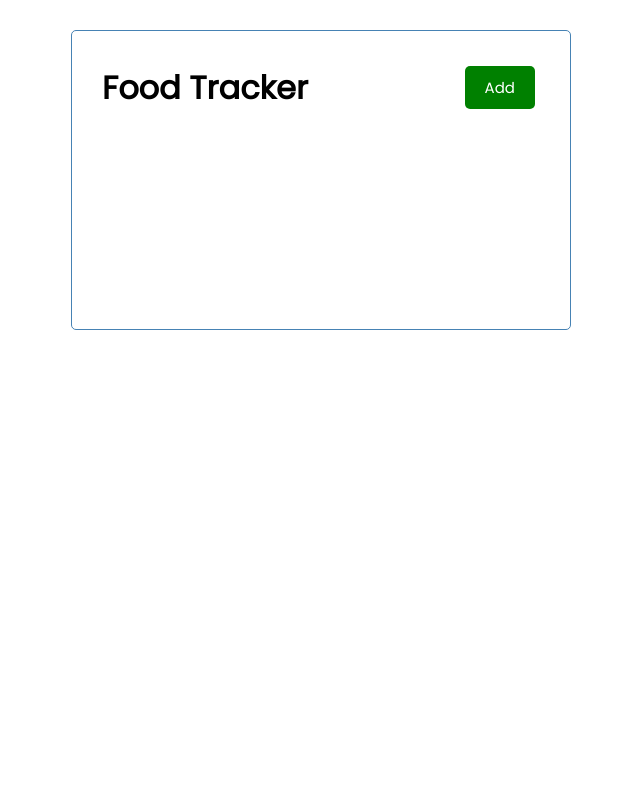
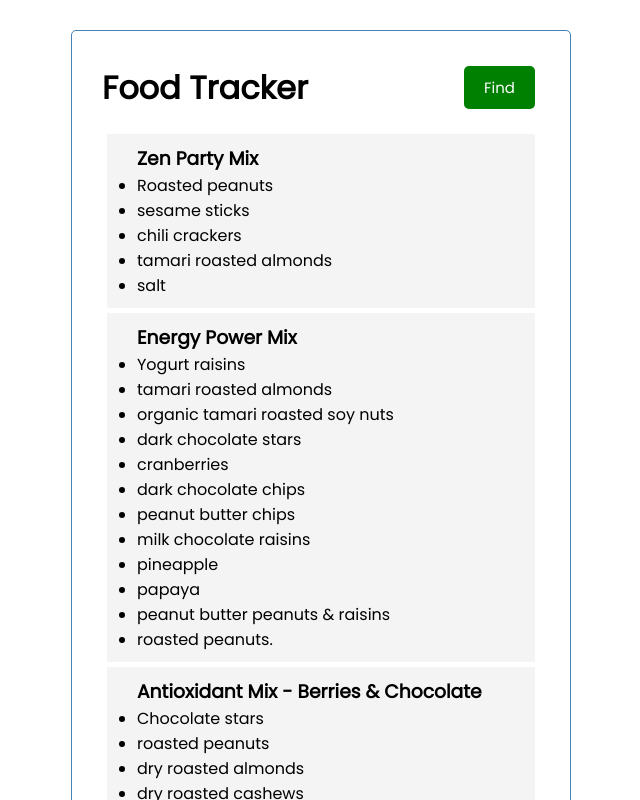
Before and after one commit to maldoam/food_tracker, a React (Create React App) app in the folder client/: page / in a window 1280 px wide. Shown: the top 800 px of the page, without its empty margins (319-959 px from the left). Built offline with nearby package versions, Linux system fonts and the light colour scheme.

Commit message:
still working

```diff
--- a/client/package.json
+++ b/client/package.json
@@ -8,6 +8,7 @@
     "@testing-library/user-event": "^13.5.0",
     "react": "^18.1.0",
     "react-dom": "^18.1.0",
+    "react-icons": "^4.3.1",
     "react-scripts": "5.0.1",
     "web-vitals": "^2.1.4"
   },
--- a/client/src/App.js
+++ b/client/src/App.js
@@ -1,9 +1,40 @@
+import {useState} from "react";
 import Header from "./components/Header"
+import Foods from "./components/Foods"
 
 function App() {
+  const [foods, setFoods] = useState([
+    {
+      "id": 13,
+      "ingredients_text": "Roasted peanuts (peanuts, peanut or canola oil, salt), sesame sticks (unbleached wheat flour, sesame seeds, sunflower oil, salt, beet powder, turmeric), chili crackers (rice, corn starch, soy sauce[water, soybeans, wheat, salt], brown rice syrup, paprika, onion powder, garlic powder), tamari roasted almonds (almonds, tamari shoyu [water, wheat, soybeans, salt]), salt",
+      "product_name": "Zen Party Mix"
+    },
+    {
+      "id": 21,
+      "ingredients_text": "Yogurt raisins, tamari roasted almonds, organic tamari roasted soy nuts, dark chocolate stars, cranberries, dark chocolate chips, peanut butter chips, milk chocolate raisins, pineapple, papaya, peanut butter peanuts & raisins, roasted peanuts.",
+      "product_name": "Energy Power Mix"
+    },
+    {
+      "id": 22,
+      "ingredients_text": "Chocolate stars (dehydrated cane juice, sweetened chocolate, cocoa butter, soy lecithin [an emulsifier], natural vanilla), roasted peanuts (peanuts, safflower, peanut, and/or canola oil, salt), dry roasted almonds (almonds, sea salt), dry roasted cashews (cashews, sea salt), dried cranberries (cranberries, evaporated cane juice, sunflower oil), dried cherries, walnuts, dried blueberries (blueberries, evaporated cane juice, sunflower oil).",
+      "product_name": "Antioxidant Mix - Berries & Chocolate"
+    },
+    {
+      "id": 25,
+      "ingredients_text": "Peanut butter (dry roasted peanuts, palm oil, salt), honey, crispy brown rice (brown rice flour [rice flour, rice bran], honey, calcium carbonate), barley malt, soy lecithin (an emulsifier), sea salt, locust bean gum, carrageenan gum.",
+      "product_name": "Peanut Butter Power Chews"
+    },
+    {
+      "id": 83,
+      "ingredients_text": "Spanish peanuts, expeller pressed high monounsaturated safflower and/or sunflower oil, salt",
+      "product_name": "Spanish Peanuts"
+    }
+  ]);
+
   return (
     <div className = "container">
       <Header />
+      <Foods foods = {foods}/>
     </div>
   );
 }
--- /dev/null
+++ b/client/src/components/Food.js
@@ -0,0 +1,16 @@
+const Food = ({food}) => {
+  return (
+    <div className = "food">
+      <h3>{food.product_name}</h3>
+      <ul>
+        {
+          food.ingredients_text.replace(/ *\([^)]*\) */g, "").split(",").map((ingredient) => (
+            <li>{ingredient}</li>
+          ))
+        }
+      </ul>
+    </div>
+  );
+}
+
+export default Food
--- a/client/src/components/Foods.js
+++ b/client/src/components/Foods.js
@@ -1,36 +1,10 @@
-const foods = [
-  {
-    "id": 13,
-    "ingredients_text": "Roasted peanuts (peanuts, peanut or canola oil, salt), sesame sticks (unbleached wheat flour, sesame seeds, sunflower oil, sa;t, beet powder, turmeric), chili crackers (rice, corn starch, soy sauce[water, soybeans, wheat, salt], brown rice syrup, paprika, onion powder, garlic powder), tamari roasted almonds (almonds, tamari shoyu [water, wheat, soybeans, salt]), salt",
-    "product_name": "Zen Party Mix"
-  },
-  {
-    "id": 21,
-    "ingredients_text": "Yogurt raisins, tamari roasted almonds, organic tamari roasted soy nuts, dark chocolate stars, cranberries, dark chocolate chips, peanut butter chips, milk chocolate raisins, pineapple, papaya, peanut butter peanuts & raisins, roasted peanuts.",
-    "product_name": "Energy Power Mix"
-  },
-  {
-    "id": 22,
-    "ingredients_text": "Chocolate stars (dehydrated cane juice, sweetened chocolate, cocoa butter, soy lecithin [an emulsifier], natural vanilla), roasted peanuts (peanuts, safflower, peanut, and/or canola oil, salt), dry roasted almonds (almonds, sea salt), dry roasted cashews (cashews, sea salt), dried cranberries (cranberries, evaporated cane juice, sunflower oil), dried cherries, walnuts, dried blueberries (blueberries, evaporated cane juice, sunflower oil).",
-    "product_name": "Antioxidant Mix - Berries & Chocolate"
-  },
-  {
-    "id": 25,
-    "ingredients_text": "Peanut butter (dry roasted peanuts, palm oil, salt), honey, crispy brown rice (brown rice flour [rice flour, rice bran], honey, calcium carbonate), barley malt, soy lecithin (an emulsifier), sea salt, locust bean gum, carrageenan gum.",
-    "product_name": "Peanut Butter Power Chews"
-  },
-  {
-    "id": 83,
-    "ingredients_text": "Spanish peanuts, expeller pressed high monounsaturated safflower and/or sunflower oil, salt",
-    "product_name": "Foods, Spanish Peanuts"
-  }
-];
+import Food from "./Food"
 
-const Foods = () => {
+const Foods = ({foods}) => {
   return (
     <>
       {foods.map((food) => (
-        <h3>{food.product_name}</h3>
+        <Food key = {food.id} food = {food}/>
       ))}
     </>
   );
--- a/client/src/components/Header.js
+++ b/client/src/components/Header.js
@@ -9,7 +9,7 @@ const Header = ({title}) => {
   return (
     <header className = "header">
       <h1>{title}</h1>
-      <Button color = "green" text = "Add" onClick = {onClick} />
+      <Button color = "green" text = "Find" onClick = {onClick} />
     </header>
   );
 }
--- a/client/src/index.css
+++ b/client/src/index.css
@@ -2,6 +2,7 @@
 
 * {
   box-sizing: border-box;
+  image-rendering: pixelated;
   margin: 0;
   padding: 0;
 }
@@ -54,18 +55,18 @@ body {
   width: 100%;
 }
 
-.task {
+.food {
   background: #f4f4f4;
   margin: 5px;
-  padding: 10px 20px;
+  padding: 10px 30px;
   cursor: pointer;
 }
 
-.task.reminder {
+.food.reminder {
   border-left: 5px solid green;
 }
 
-.task h3 {
+.food h3 {
   display: flex;
   align-items: center;
   justify-content: space-between;
```
Also changed, not shown: 1 other file (tests, documents, lock files or other folders).
